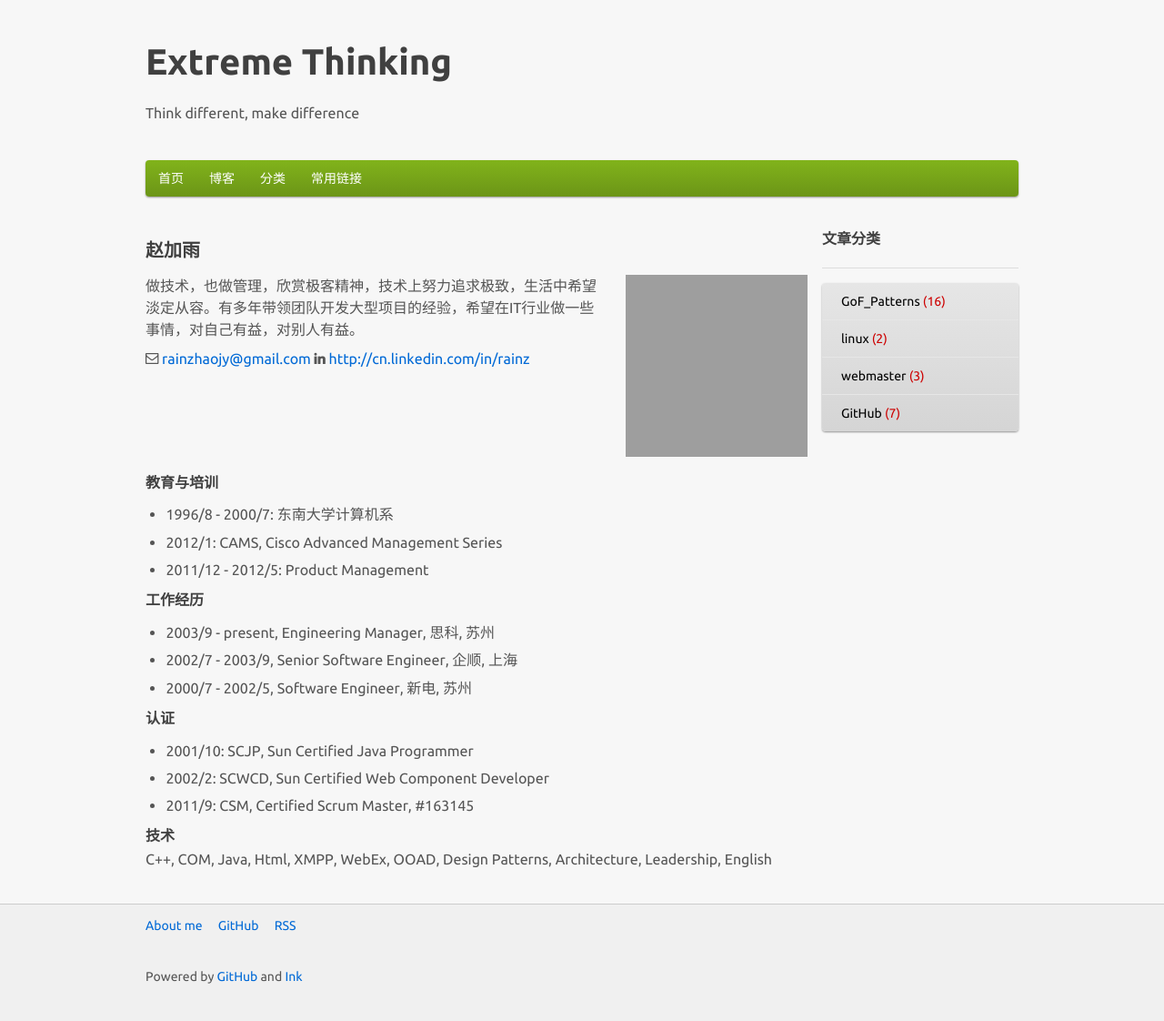
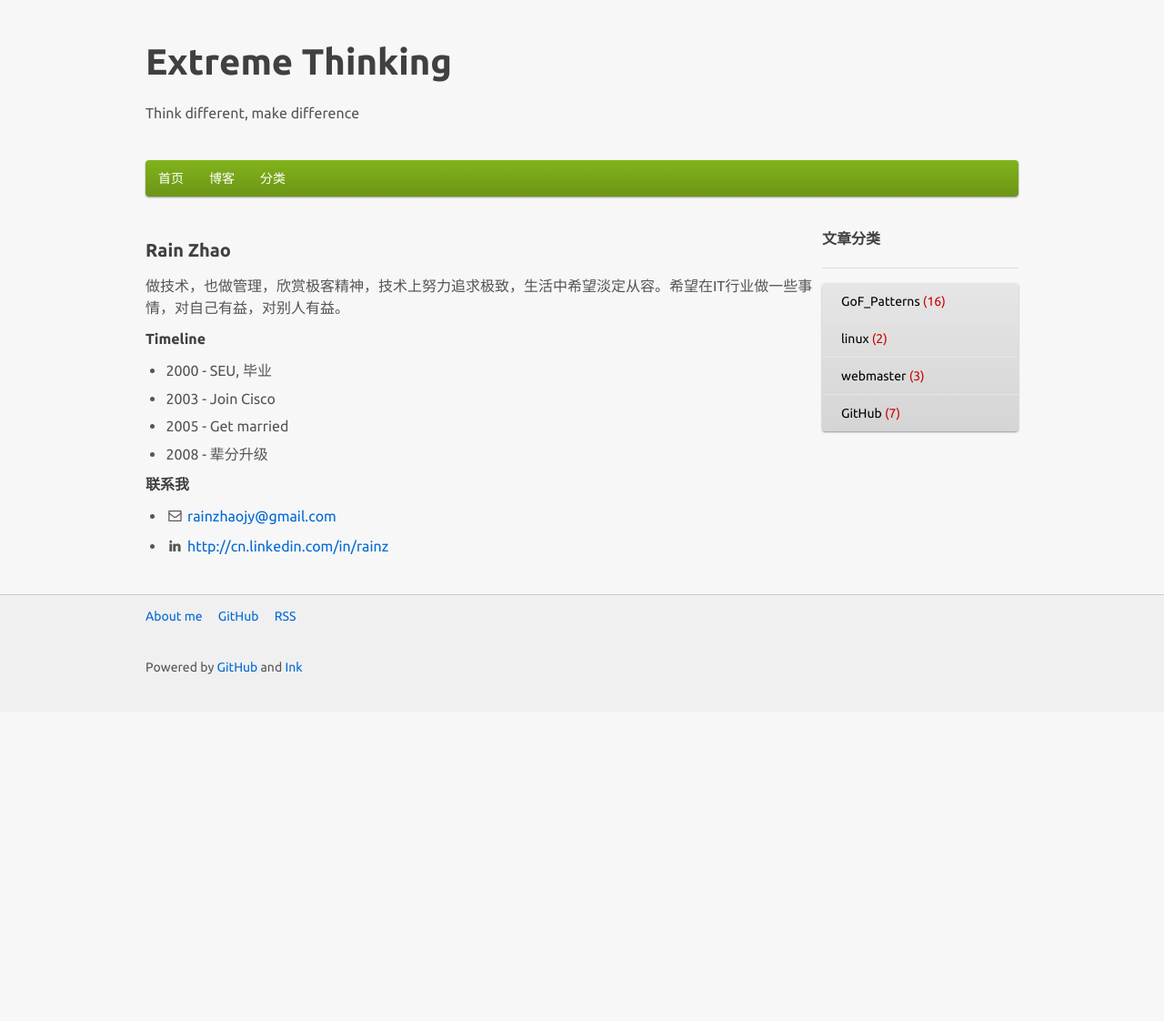
Before and after one commit to BobHongYuChen/rain-site, a Jekyll site: the page built from about.html, in a window 1280 px wide. Shown: the whole page at 91% size. Built offline with Jekyll 4.4.1, drawn with Linux system fonts in a browser that asks for light colours; Markdown is read by kramdown in place of the engine named in the settings; a style sheet for code colours, icons or effects is not loaded; after the commit the page ends 900 px from its top, so only the background shows below that; grey boxes are pictures that could not be loaded.

Commit message:
updated about/etc pages

```diff
--- a/_includes/header.html
+++ b/_includes/header.html
@@ -28,12 +28,5 @@
     {% endif %}
             <a href="/category_github.html">分类</a>
         </li>
-    {% if page.whereami == 'quicklink' %}
-        <li class="active">
-    {% else %}
-        <li>
-    {% endif %}
-            <a href="/2013/03/27/quick_link.html">常用链接</a>
-        </li>
     </ul>
 </nav>
--- a/about.html
+++ b/about.html
@@ -4,42 +4,31 @@ title: About me
 whereami: none
 ---
 
-<h5>赵加雨</h5>
+<h5>Rain Zhao</h5>
 
 <div class="ink-container">
     <div class="ink-row">
-        <div class="ink-l50">
-                <p>做技术，也做管理，欣赏极客精神，技术上努力追求极致，生活中希望淡定从容。有多年带领团队开发大型项目的经验，希望在IT行业做一些事情，对自己有益，对别人有益。</p>
-            <p><i class="icon-envelope"></i> <a href="mailto:rainzhaojy@gmail.com">rainzhaojy@gmail.com</a> <i class="icon-linkedin"></i> <a href="http://cn.linkedin.com/in/rainz" target="_blank">http://cn.linkedin.com/in/rainz</a></p>
+        <div class="ink-l75">
+                <p>做技术，也做管理，欣赏极客精神，技术上努力追求极致，生活中希望淡定从容。希望在IT行业做一些事情，对自己有益，对别人有益。</p>
         </div>
         <div class="ink-l25">
             <div class="ink-gutter">
-                <p><img src="http://www.gravatar.com/avatar/99596486c41ba580ab078690710a8807.png"></p>
+                <p></p>
             </div>
         </div>
     </div>
 </div>
 
-<h6>教育与培训</h6>
+<h6>Timeline</h6>
 <ul>
-    <li>1996/8 - 2000/7: 东南大学计算机系</li>
-    <li>2012/1: CAMS, Cisco Advanced Management Series</li>
-    <li>2011/12 - 2012/5: Product Management</li>
+    <li>2000 - SEU, 毕业</li>
+    <li>2003 - Join Cisco</li>
+    <li>2005 - Get married</li>
+    <li>2008 - 辈分升级</li>
 </ul>
 
-<h6>工作经历</h6>
+<h6>联系我</h6>
 <ul>
-    <li>2003/9 - present, Engineering Manager, 思科, 苏州</li>
-    <li>2002/7 - 2003/9, Senior Software Engineer, 企顺, 上海</li>
-    <li>2000/7 - 2002/5, Software Engineer, 新电, 苏州</li>
+    <li><i class="icon-envelope"></i> <a href="mailto:rainzhaojy@gmail.com">rainzhaojy@gmail.com</a></li>
+    <li><i class="icon-linkedin"></i> <a href="http://cn.linkedin.com/in/rainz" target="_blank">http://cn.linkedin.com/in/rainz</a></li>
 </ul>
-
-<h6>认证</h6>
-<ul>
-    <li>2001/10: SCJP, Sun Certified Java Programmer</li>
-    <li>2002/2: SCWCD, Sun Certified Web Component Developer</li>
-    <li>2011/9: CSM, Certified Scrum Master, #163145</li>
-</ul>
-
-<h6>技术</h6>
-C++, COM, Java, Html, XMPP, WebEx, OOAD, Design Patterns, Architecture, Leadership, English
--- a/index.html
+++ b/index.html
@@ -6,7 +6,7 @@ whereami: index
 
 <h5>欢迎访问XThinking.com</h5>
 <p>
-好记性不如烂笔头，在工作中曾经使用和学习过很多技术，包括JAVA/Web开发, 桌面开发(C++, COM, Windows等), 移动开发(Android, iPhone等），设计模式，等等，但在长时间不使用后，很多东西就忘掉了，因此习惯于写一些东西，记录日常工作中的知识点滴。
+好记性不如烂笔头，曾经使用和学习过很多技术，包括Web开发, 桌面开发(C++, COM, Windows等), 移动开发(Android, iPhone等），Server开发，等等，但在长时间不使用后，很多东西就忘掉了，因此使用这个网站记录日常工作中的知识点滴。
 </p>
 
 <hr>
--- a/resume.html
+++ b/resume.html
@@ -9,7 +9,7 @@ whereami: none
 <div class="ink-container">
     <div class="ink-row">
         <div class="ink-l50">
-                <p>做技术，也做管理，欣赏极客精神，技术上努力追求极致，生活中希望淡定从容。有多年带领团队开发大型项目的经验，希望在IT行业做一些事情，对自己有益，对别人有益。<!--<i class="icon-star-empty"></i> <a href="http://xthinking.com/about_en.html">英文版</a>--></p>
+                <p>C++, COM, Java, Html, XMPP, WebEx, OOAD, Design Patterns, Architecture, Leadership, English</p>
         </div>
         <div class="ink-l25">
             <div class="ink-gutter">
```
